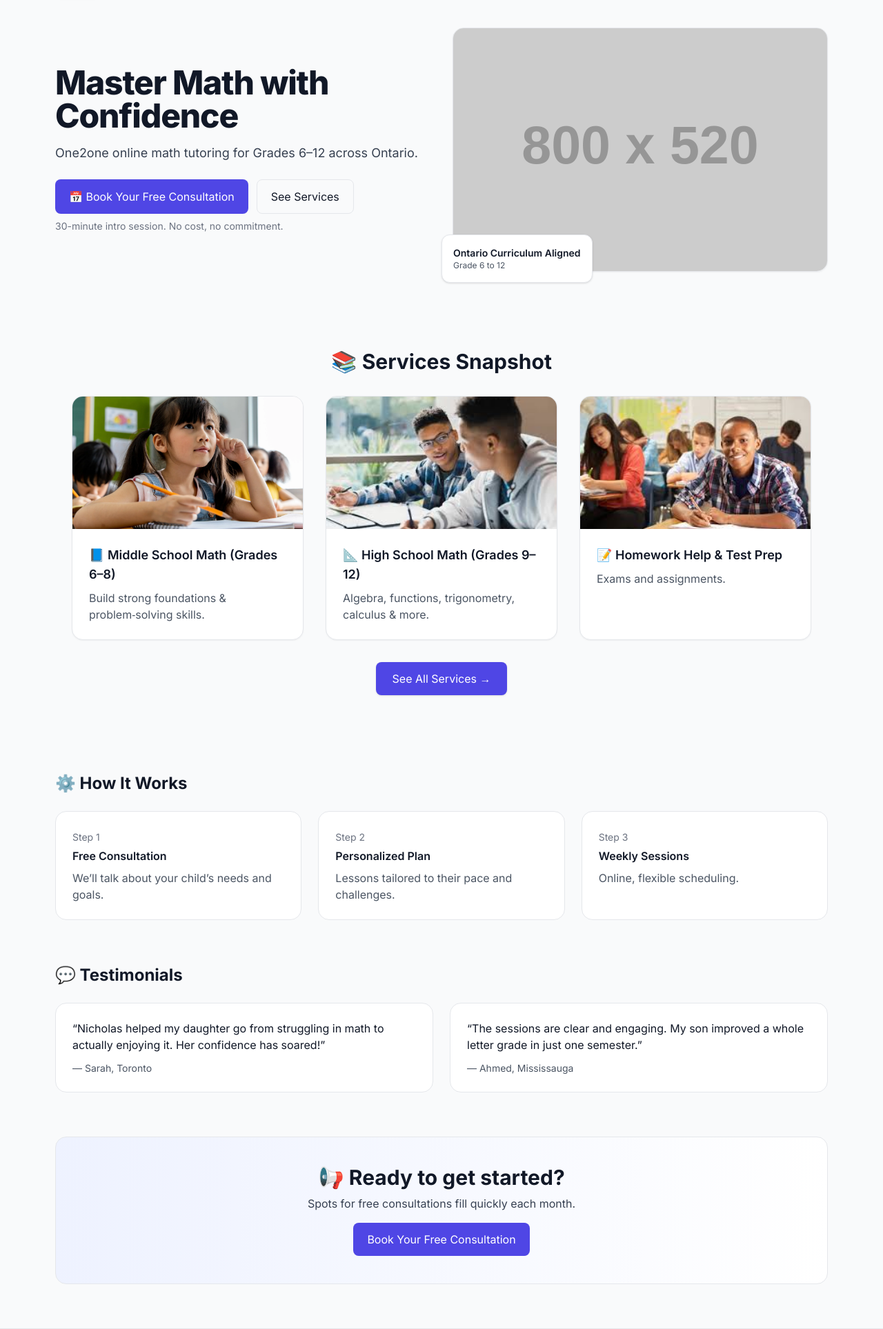
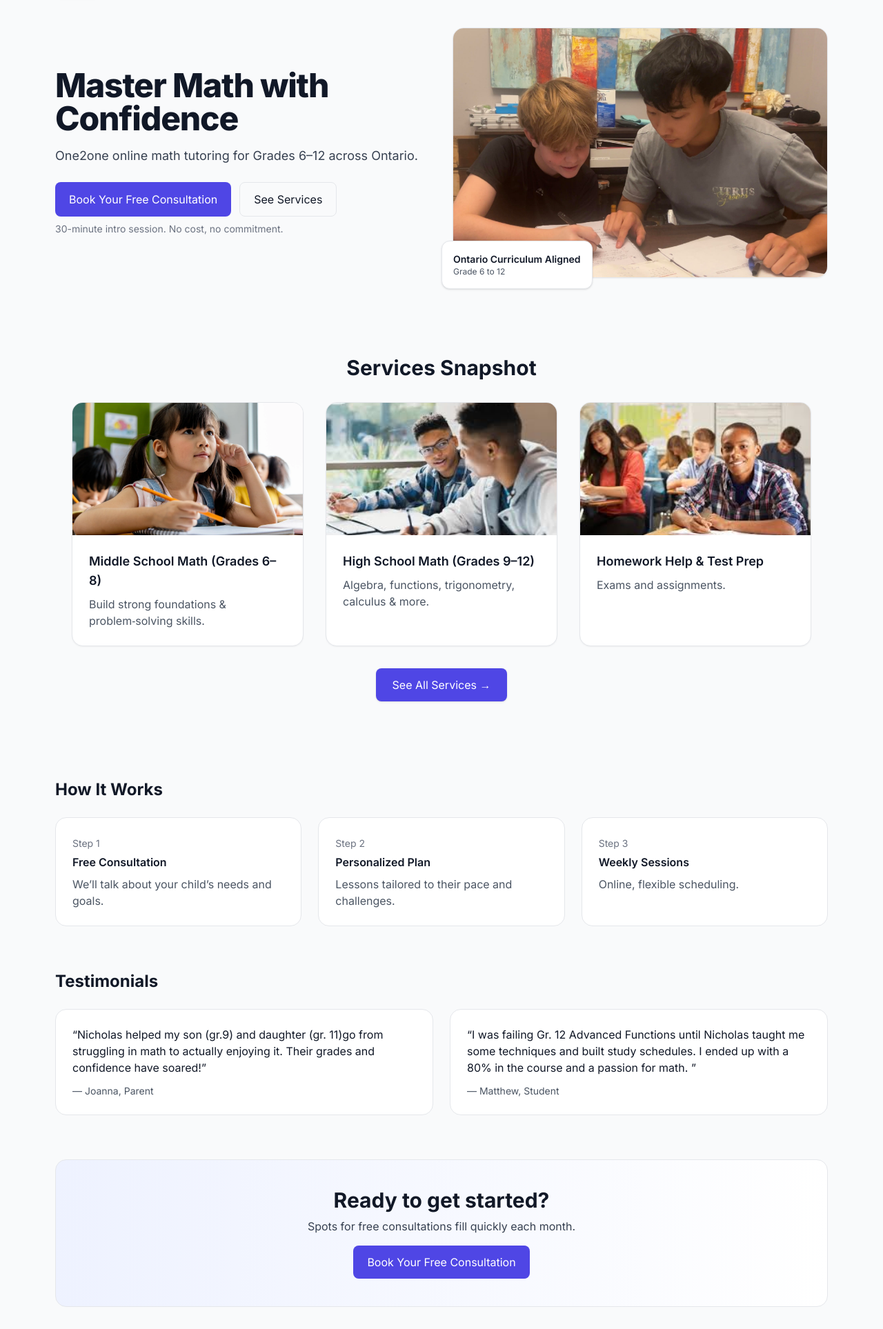
Before and after one commit to nickkim172008/tutoring-website, a Python web app: template templates/home.html in a window 1280 px wide. Shown: the part 65-1992 px from the top of the page at 69% size. Run offline with Jinja, Linux system fonts and the light colour scheme; the template is opened without the code that fills it, so the values that code supplies are empty; grey boxes labelled with a size stand in for pictures from a placeholder-image service; some libraries are stand-ins or nearby versions.

Commit message:
added images, and some touchups

```diff
--- a/templates/contact.html
+++ b/templates/contact.html
@@ -30,7 +30,7 @@
   </div>
 
   <div class="space-y-6">
-    <img src="https://placehold.co/800x520?text=Contact+Image" alt="Contact placeholder" class="rounded-2xl border shadow-sm w-full" />
+    <img src="{{ url_for('static', filename='images/headshot.png') }}" class="rounded-2xl border shadow-sm w-60" />
     <div class="card">
       <h2 class="font-semibold">Availability</h2>
       <p class="mt-2">Evenings and weekends. Online across Ontario.</p>
--- a/templates/home.html
+++ b/templates/home.html
@@ -14,7 +14,7 @@
       </p>
       <div class="mt-6 flex gap-3">
         <a href="{{ url_for('contact') }}" class="inline-flex items-center rounded-lg bg-brand-600 px-5 py-3 text-white hover:bg-brand-700">
-          📅 Book Your Free Consultation
+           Book Your Free Consultation
         </a>
         <a href="{{ url_for('services') }}" class="inline-flex items-center rounded-lg border px-5 py-3 hover:bg-gray-50">
           See Services
@@ -25,7 +25,7 @@
 
     <!-- Image placeholder -->
     <div class="relative">
-      <img src="https://placehold.co/800x520?text=Tutoring+Hero+Image" alt="Tutoring illustration placeholder" class="rounded-2xl border shadow-sm w-full" />
+      <img src= "{{ url_for('static', filename='images/james.jpg') }}" alt="Tutoring illustration placeholder" class="rounded-2xl border shadow-sm w-full" />
       <div class="absolute -bottom-4 -left-4 bg-white rounded-xl border shadow p-4 hidden md:block">
         <p class="text-sm font-semibold">Ontario Curriculum Aligned</p>
         <p class="text-xs text-gray-600">Grade 6 to 12</p>
@@ -37,14 +37,14 @@
 <!-- SERVICES SNAPSHOT -->
 <section class="mt-16 services py-12 bg-gray-50">
   <div class="max-w-6xl mx-auto px-6">
-    <h2 class="text-2xl md:text-3xl font-bold text-center">📚 Services Snapshot</h2>
+    <h2 class="text-2xl md:text-3xl font-bold text-center"> Services Snapshot</h2>
 
     <div class="mt-8 grid md:grid-cols-3 gap-8">
       <!-- Elementary Math -->
       <div class="bg-white rounded-2xl border shadow-sm overflow-hidden hover:shadow-md transition">
         <img src="{{ url_for('static', filename='images/elementary.png') }}" alt="Middle School Math" class="w-full h-48 object-cover">
         <div class="p-6">
-          <h3 class="text-lg font-semibold">📘 Middle School Math (Grades 6–8)</h3>
+          <h3 class="text-lg font-semibold"> Middle School Math (Grades 6–8)</h3>
           <p class="mt-2 text-gray-600">Build strong foundations & problem‑solving skills.</p>
         </div>
       </div>
@@ -53,7 +53,7 @@
       <div class="bg-white rounded-2xl border shadow-sm overflow-hidden hover:shadow-md transition">
         <img src="{{ url_for('static', filename='images/highschool.png') }}" alt="High School Math" class="w-full h-48 object-cover">
         <div class="p-6">
-          <h3 class="text-lg font-semibold">📐 High School Math (Grades 9–12)</h3>
+          <h3 class="text-lg font-semibold">High School Math (Grades 9–12)</h3>
           <p class="mt-2 text-gray-600">Algebra, functions, trigonometry, calculus & more.</p>
         </div>
       </div>
@@ -62,7 +62,7 @@
       <div class="bg-white rounded-2xl border shadow-sm overflow-hidden hover:shadow-md transition">
         <img src="{{ url_for('static', filename='images/homework.png') }}" alt="Homework Help & Test Prep" class="w-full h-48 object-cover">
         <div class="p-6">
-          <h3 class="text-lg font-semibold">📝 Homework Help & Test Prep</h3>
+          <h3 class="text-lg font-semibold"> Homework Help & Test Prep</h3>
           <p class="mt-2 text-gray-600">Exams and assignments.</p>
         </div>
       </div>
@@ -78,7 +78,7 @@
 
 <!-- HOW IT WORKS -->
 <section class="mt-16">
-  <h2 class="text-2xl font-bold">⚙️ How It Works</h2>
+  <h2 class="text-2xl font-bold"> How It Works</h2>
   <ol class="mt-6 grid md:grid-cols-3 gap-6">
     <li class="rounded-2xl border bg-white p-6">
       <span class="text-sm text-gray-500">Step 1</span>
@@ -100,15 +100,15 @@
 
 <!-- TESTIMONIALS -->
 <section class="mt-16">
-  <h2 class="text-2xl font-bold">💬 Testimonials</h2>
+  <h2 class="text-2xl font-bold"> Testimonials</h2>
   <div class="mt-6 grid md:grid-cols-2 gap-6">
     <blockquote class="rounded-2xl border bg-white p-6">
-      “Nicholas helped my daughter go from struggling in math to actually enjoying it. Her confidence has soared!”
-      <footer class="mt-3 text-sm text-gray-600">— Sarah, Toronto</footer>
+      “Nicholas helped my son (gr.9) and daughter (gr. 11)go from struggling in math to actually enjoying it. Their grades and confidence have soared!”
+      <footer class="mt-3 text-sm text-gray-600">— Joanna, Parent</footer>
     </blockquote>
     <blockquote class="rounded-2xl border bg-white p-6">
-      “The sessions are clear and engaging. My son improved a whole letter grade in just one semester.”
-      <footer class="mt-3 text-sm text-gray-600">— Ahmed, Mississauga</footer>
+      “I was failing Gr. 12 Advanced Functions until Nicholas taught me some techniques and built study schedules. I ended up with a 80% in the course and a passion for math. ”
+      <footer class="mt-3 text-sm text-gray-600">— Matthew, Student</footer>
     </blockquote>
   </div>
 </section>
@@ -116,7 +116,7 @@
 <!-- FINAL CTA -->
 <section class="mt-16 mb-12 text-center">
   <div class="rounded-2xl border bg-gradient-to-r from-brand-50 to-white p-10">
-    <h2 class="text-2xl md:text-3xl font-bold">📢 Ready to get started?</h2>
+    <h2 class="text-2xl md:text-3xl font-bold"> Ready to get started?</h2>
     <p class="mt-2 text-gray-700">Spots for free consultations fill quickly each month.</p>
     <a href="{{ url_for('contact') }}" class="mt-4 inline-flex items-center rounded-lg bg-brand-600 px-5 py-3 text-white hover:bg-brand-700">Book Your Free Consultation</a>
   </div>
```
Also changed, not shown: templates/about.html (+7 -2 lines), templates/services.html (+20 -11 lines), static/images/golf.jpg (added), static/images/guitar.jpg (added), static/images/headshot.png (added), static/images/hockey.jpg (added), static/images/james.jpg (added).
